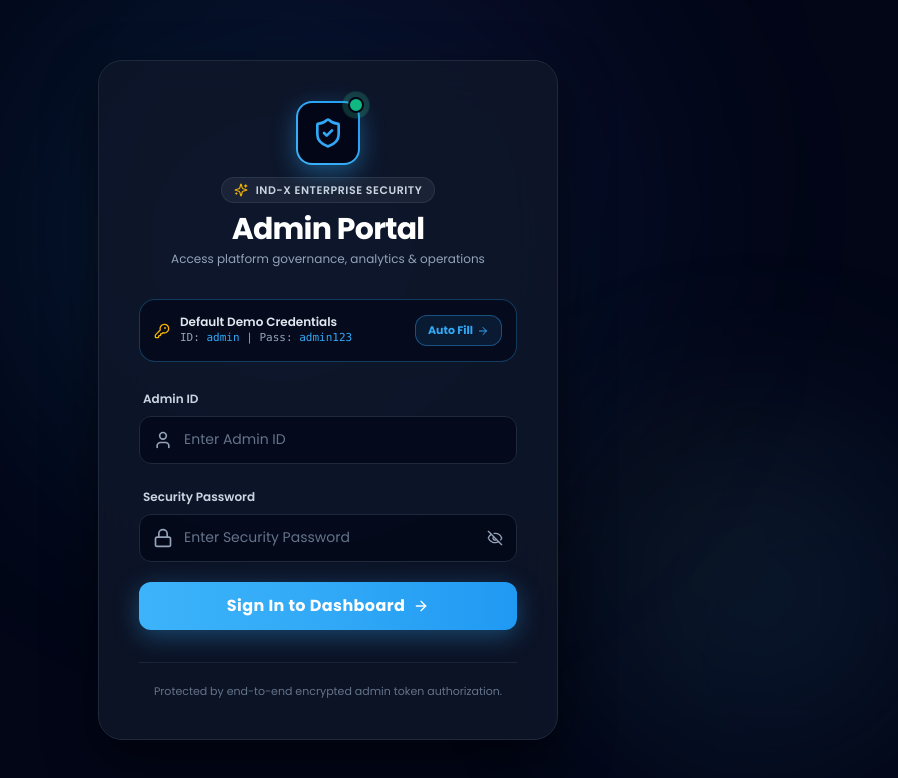
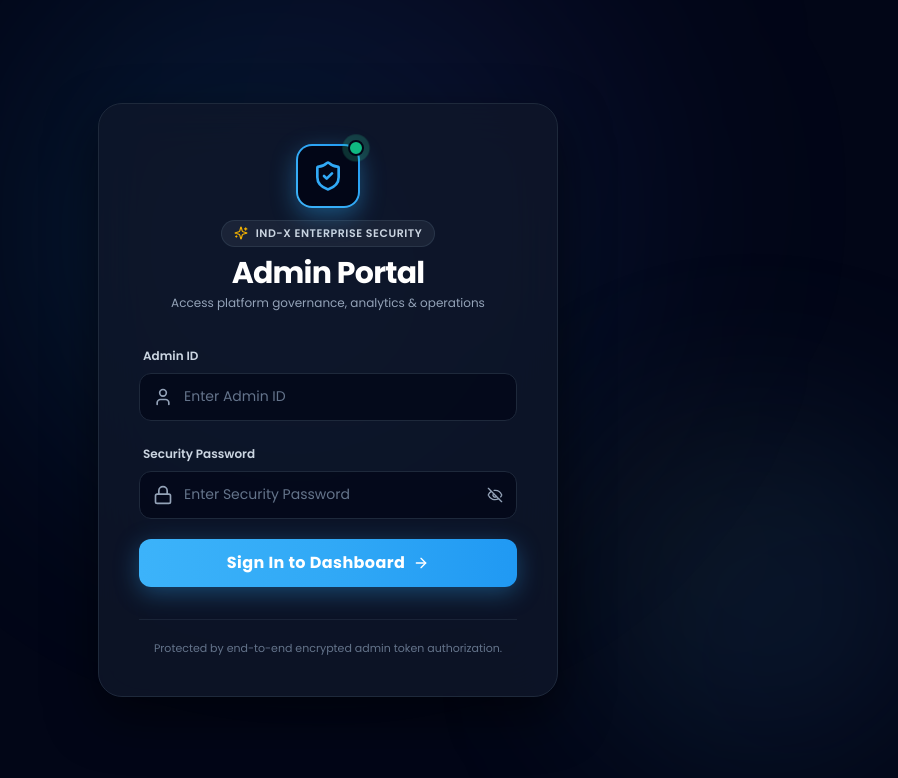
Before and after one commit to angelxexchange-tech/index-exchange, a Next.js app: page /admin in a window 1280 px wide. Shown: the top 778 px of the page, without its empty margins (312-1210 px from the left). Built offline with nearby package versions, Linux system fonts and the light colour scheme.

Commit message:
fix: remove demo credentials helper banner from admin login page

```diff
--- a/src/components/admin/AdminLogin.tsx
+++ b/src/components/admin/AdminLogin.tsx
@@ -1,8 +1,7 @@
 "use client";
 
 import React, { useState } from "react";
-import Image from "next/image";
-import { ShieldCheck, Lock, User, Eye, EyeOff, Loader2, Sparkles, KeyRound, ArrowRight } from "lucide-react";
+import { ShieldCheck, Lock, User, Eye, EyeOff, Loader2, Sparkles, ArrowRight } from "lucide-react";
 
 interface AdminLoginProps {
   onLoginSuccess: (adminData: any) => void;
@@ -61,12 +60,6 @@ export default function AdminLogin({ onLoginSuccess }: AdminLoginProps) {
     }
   };
 
-  const autofillDemoCredentials = () => {
-    setAdminId("admin");
-    setPassword("admin123");
-    setErrorMsg(null);
-  };
-
   return (
     <div className="relative min-h-screen w-full bg-slate-950 flex flex-col justify-center items-center px-4 py-8 overflow-hidden font-sans select-none">
       {/* Background Ambient Glows */}
@@ -103,28 +96,6 @@ export default function AdminLogin({ onLoginSuccess }: AdminLoginProps) {
           <p className="text-xs text-slate-400 mt-1">
             Access platform governance, analytics & operations
           </p>
-        </div>
-
-        {/* Quick Demo Autofill Banner */}
-        <div className="w-full bg-slate-950/60 border border-[#31A9F6]/30 rounded-2xl p-3.5 mb-6 flex items-center justify-between">
-          <div className="flex items-center space-x-2.5">
-            <KeyRound className="w-4 h-4 text-[#F5B301]" />
-            <div className="text-left">
-              <div className="text-xs font-semibold text-slate-200">Default Demo Credentials</div>
-              <div className="text-[11px] text-slate-400 font-mono">
-                ID: <span className="text-[#31A9F6]">admin</span> | Pass: <span className="text-[#31A9F6]">admin123</span>
-              </div>
-            </div>
-          </div>
-
-          <button
-            type="button"
-            onClick={autofillDemoCredentials}
-            className="text-[11px] font-bold text-[#31A9F6] bg-[#31A9F6]/10 hover:bg-[#31A9F6]/20 border border-[#31A9F6]/40 px-3 py-1.5 rounded-xl transition-all active:scale-95 cursor-pointer flex items-center space-x-1"
-          >
-            <span>Auto Fill</span>
-            <ArrowRight className="w-3 h-3" />
-          </button>
         </div>
 
         {/* Login Form */}
```
